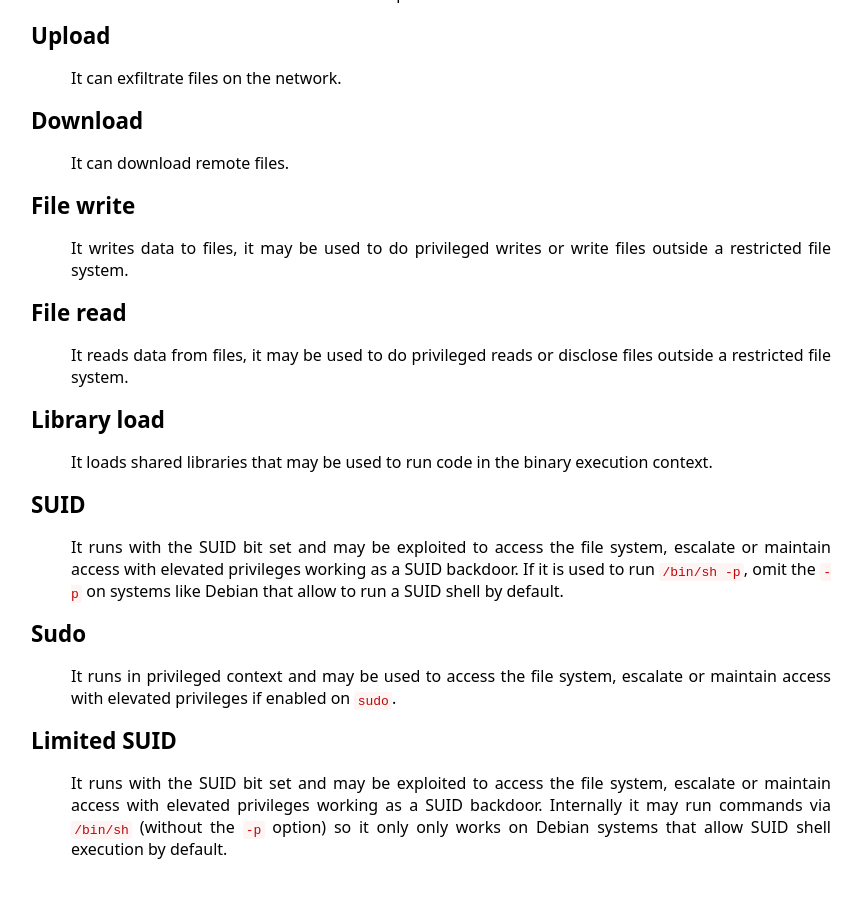
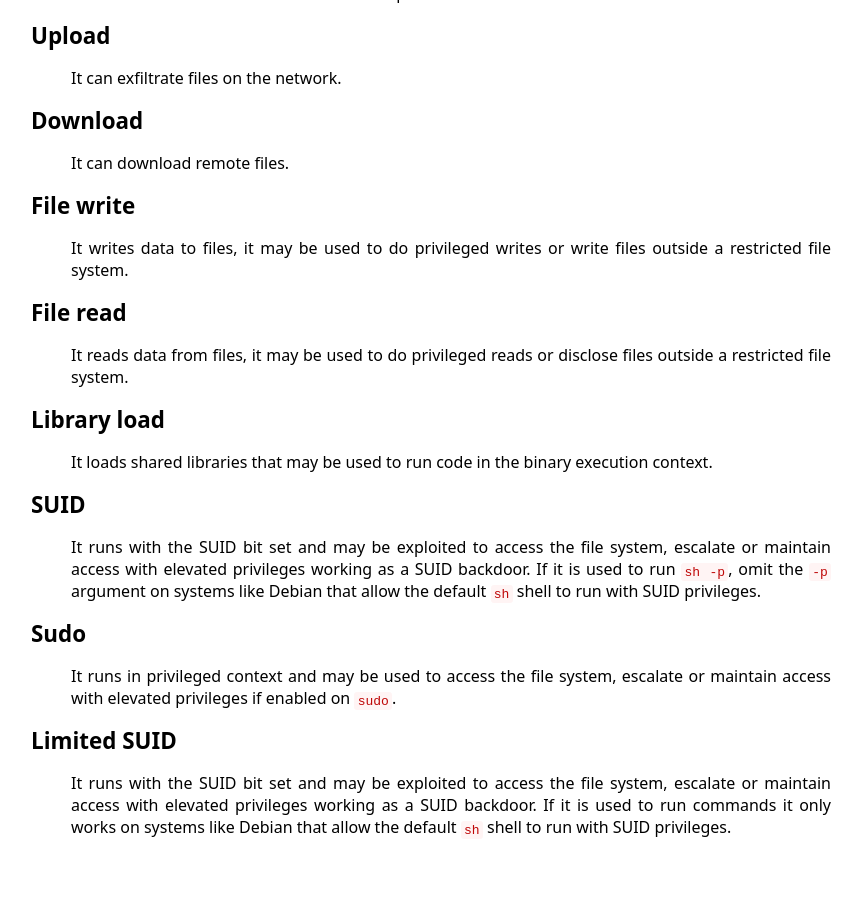
Before and after one commit to GTFOBins/GTFOBins.github.io, a Jekyll site: the page built from functions.md, in a window 1280 px wide and 900 px high, scrolled down 654 px. Shown: the whole window, without its empty margins (209-1071 px from the left). Built offline with Jekyll 4.4.1, drawn with Linux system fonts in a browser that asks for light colours.

```diff
--- a/_data/functions.yml
+++ b/_data/functions.yml
@@ -67,8 +67,8 @@ suid-enabled:
   description: |
     It runs with the SUID bit set and may be exploited to access the file
     system, escalate or maintain access with elevated privileges working as a
-    SUID backdoor. If it is used to run `/bin/sh -p`, omit the `-p` on systems
-    like Debian that allow to run a SUID shell by default.
+    SUID backdoor. If it is used to run `sh -p`, omit the `-p` argument on systems
+    like Debian that allow the default `sh` shell to run with SUID privileges.
 
 sudo-enabled:
   label: Sudo
@@ -81,6 +81,5 @@ suid-limited:
   description: |
     It runs with the SUID bit set and may be exploited to access the file
     system, escalate or maintain access with elevated privileges working as a
-    SUID backdoor. Internally it may run commands via `/bin/sh` (without the
-    `-p` option) so it only only works on Debian systems that allow SUID shell
-    execution by default.
+    SUID backdoor. If it is used to run commands it only works on systems
+    like Debian that allow the default `sh` shell to run with SUID privileges.
```
